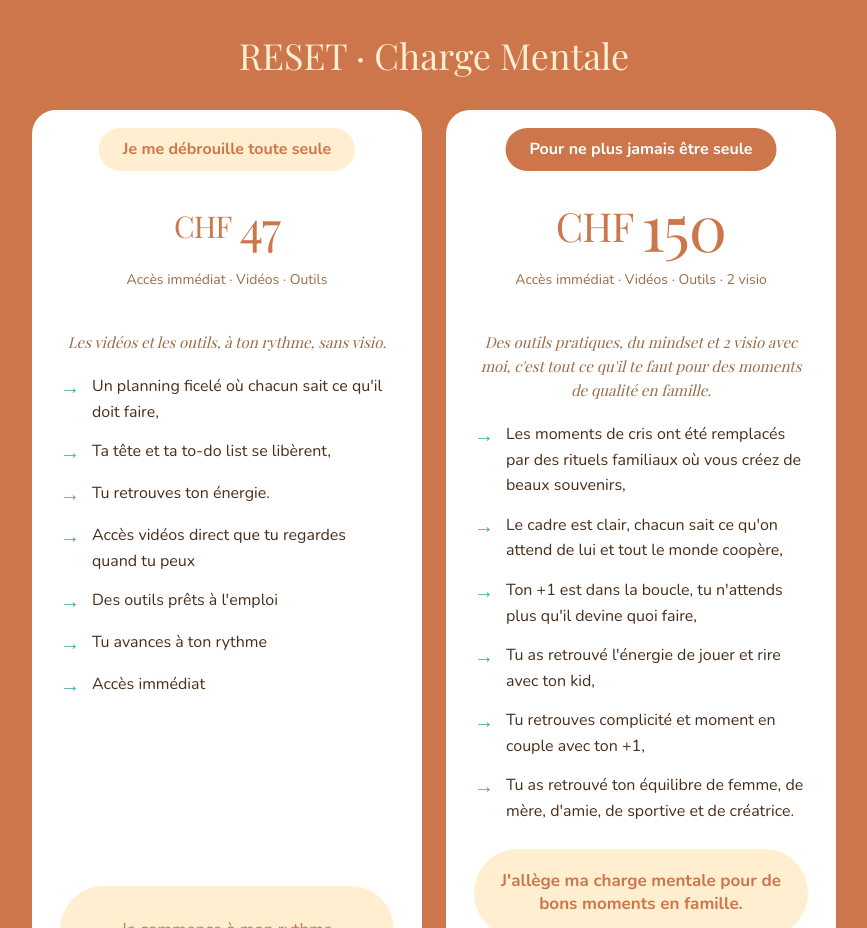
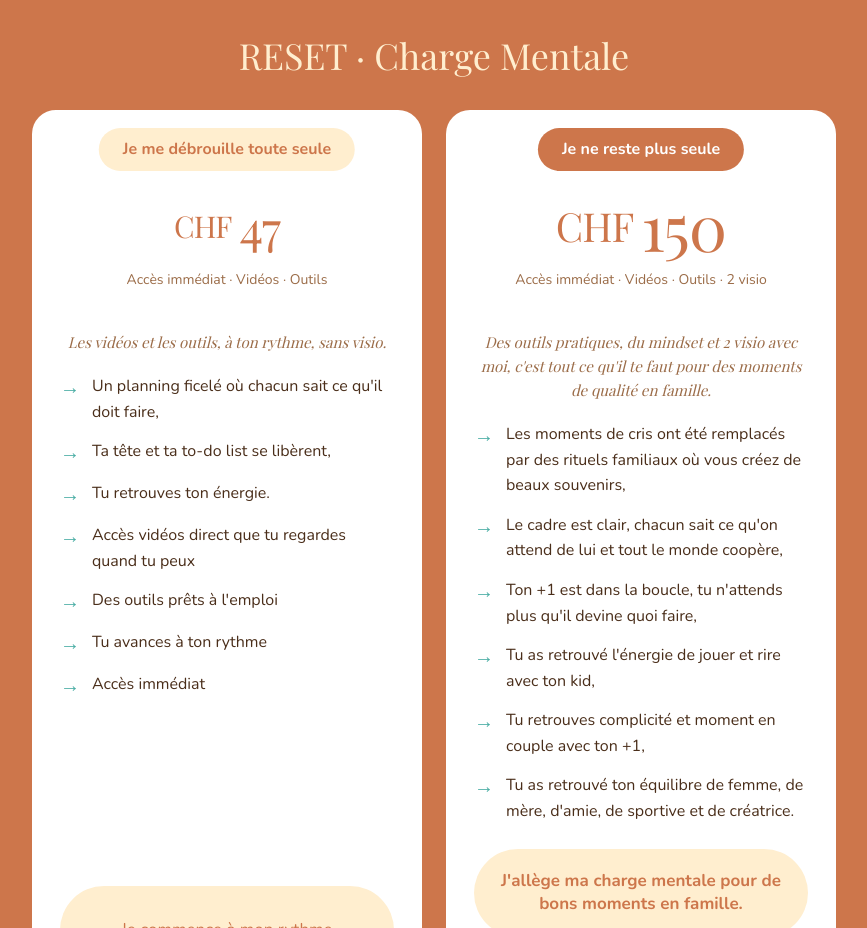
Before and after one commit to MonicaBonetti/modules, a plain HTML site: page index.html in a window 1280 px wide. Shown: the part 7800-8728 px from the top of the page, without its empty margins (206-1073 px from the left). Drawn offline with nearby package versions, Linux system fonts and the light colour scheme; a web font is replaced by a local one.

Commit message:
Update index.html

```diff
--- a/index.html
+++ b/index.html
@@ -730,7 +730,7 @@ p{font-size:18px;}
 
       <!-- VERSION AVEC MOI (à droite / en second sur mobile) -->
       <div class="prix-card prix-card-moi">
-        <div class="prix-bandeau prix-bandeau-moi">Pour ne plus jamais être seule</div>
+        <div class="prix-bandeau prix-bandeau-moi">Je ne reste plus seule</div>
         <div class="prix-montant"><span class="chf">CHF</span> 150</div>
         <p class="prix-label">Accès immédiat · Vidéos · Outils · 2 visio</p>
         <p class="prix-intro">Des outils pratiques, du mindset et 2 visio avec moi, c'est tout ce qu'il te faut pour des moments de qualité en famille.</p>
```
